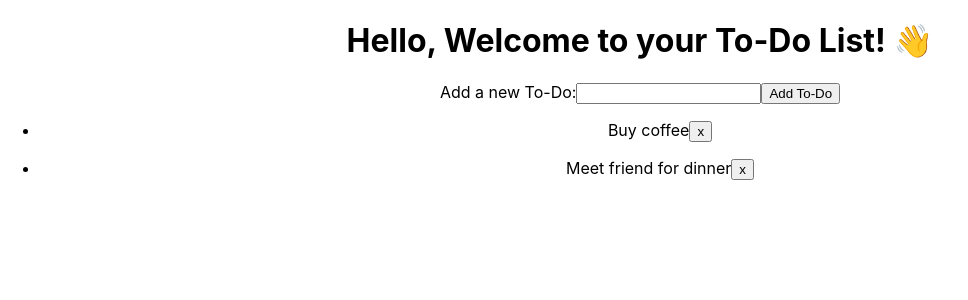
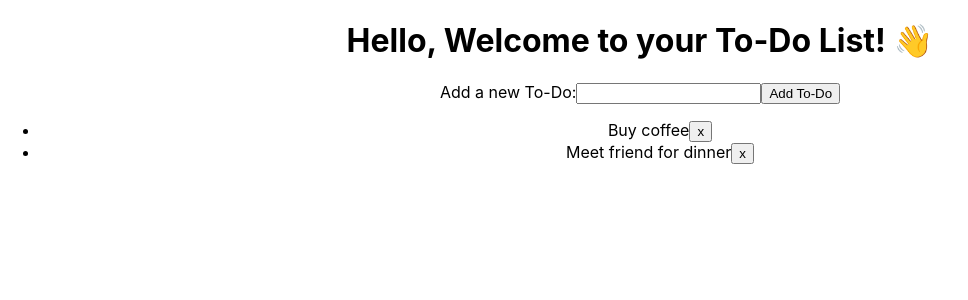
Before and after one commit to davidptclark/todo-list-react-app, a React (Create React App) app: page / in a window 1280 px wide. Shown: the top 300 px of the page, without its empty margins (0-968 px from the left). Built offline with nearby package versions, Linux system fonts and the light colour scheme.

Commit message:
Refactor to remove map from App and move to ToDoList component

```diff
--- a/src/App.js
+++ b/src/App.js
@@ -28,9 +28,7 @@ function App() {
       <Form addTodo={addTodo} />
       {/* Remember to keep the names consistent for prop reference! */}
       {/* Uses function from state to add tasks submitted via form */}
-      {todos.map((todo, index) => (
-        <TodoList key={index} todo={todo} removeToDo={removeToDo} />
-      ))}
+      <TodoList todos={todos} removeToDo={removeToDo} />
       {/* uses initial state to populate To-Do list */}
     </div>
   );
--- a/src/Todo-list.js
+++ b/src/Todo-list.js
@@ -1,10 +1,14 @@
-const TodoList = ({ todo, index, removeToDo }) => {
+const TodoList = ({ todos, removeToDo }) => {
   return (
     <ul>
-      <li key={index}>
-        {todo.text}
-        <button onClick={() => removeToDo(index)}>x</button>
-      </li>
+      {todos.map((todo, index) => {
+        return (
+          <li key={index}>
+            {todo.text}
+            <button onClick={() => removeToDo(index)}>x</button>
+          </li>
+        );
+      })}
     </ul>
   );
 };
```
